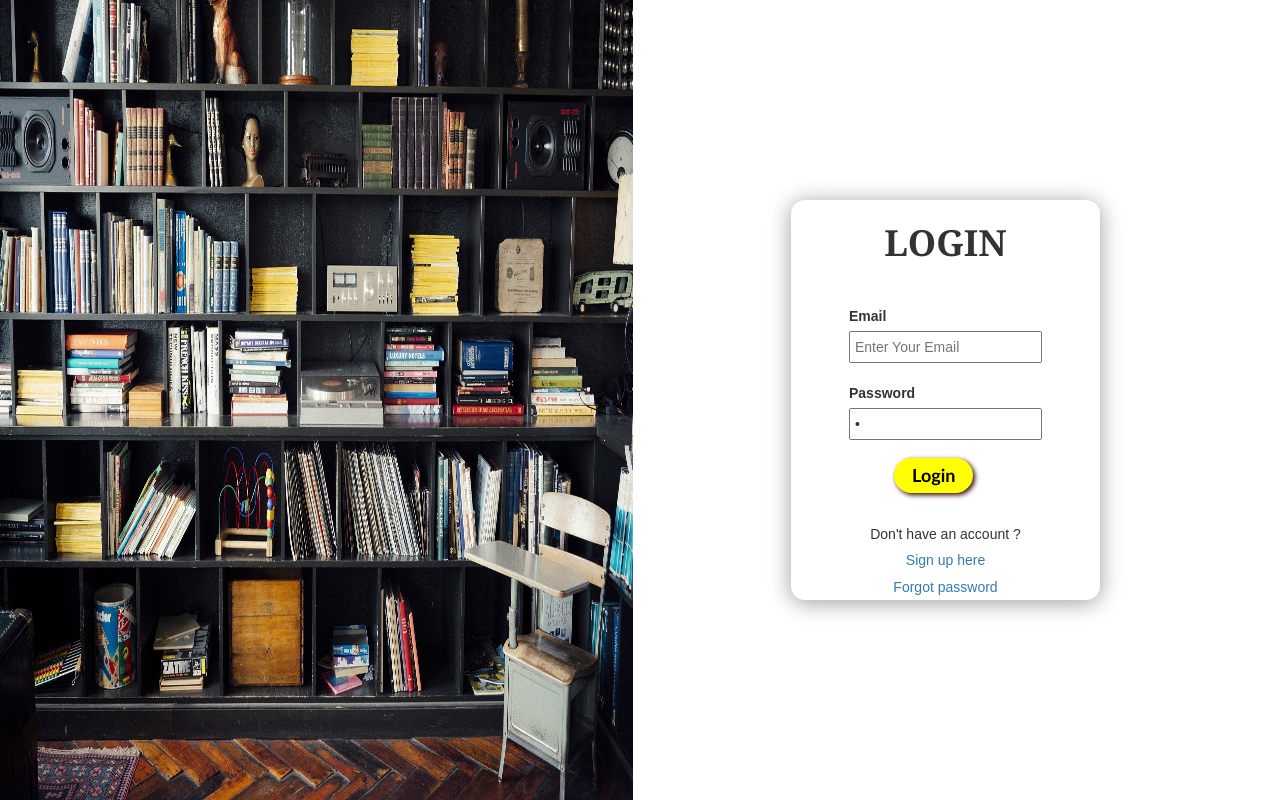
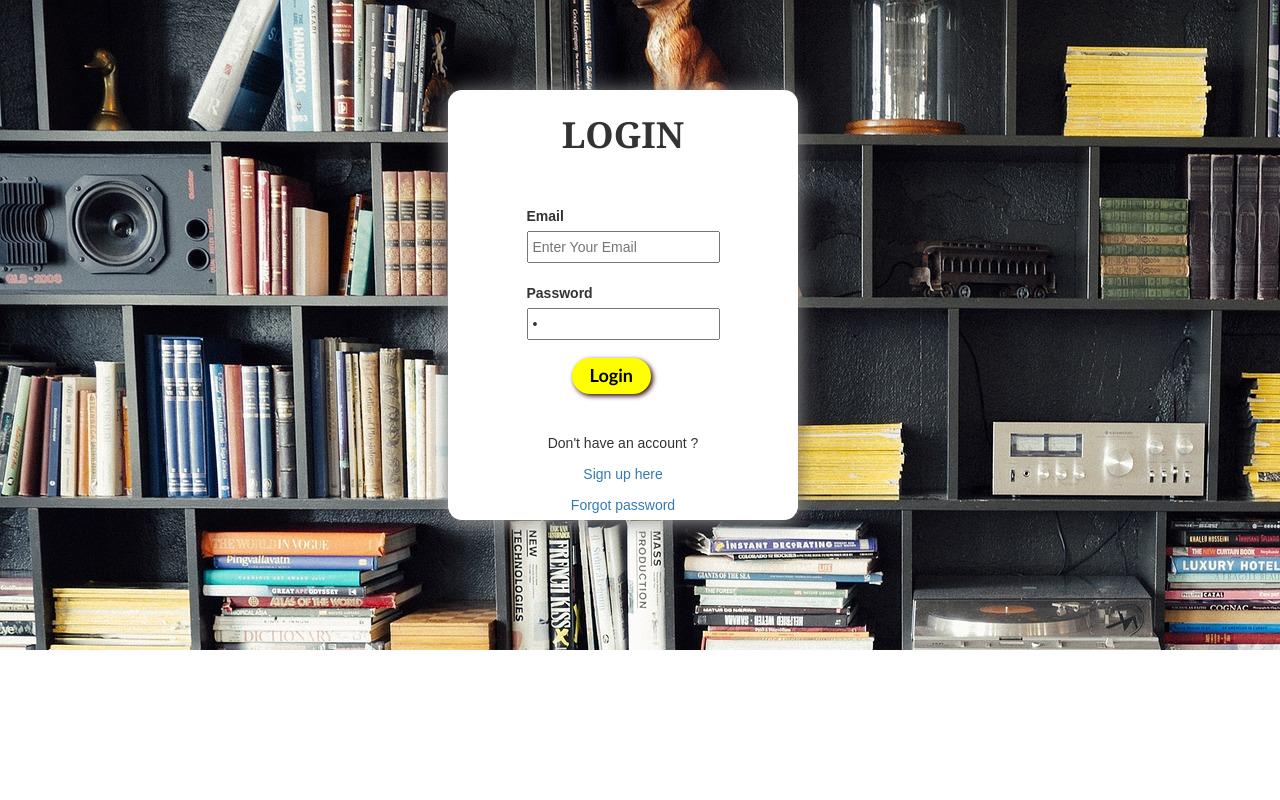
Before and after one commit to SeyonSuriya/e-commerce_system_with_API_-Group-, a React (Create React App) app in the folder frontend/: page /login in a window 1280 px wide. Built offline with nearby package versions, Linux system fonts and the light colour scheme.

Commit message:
the login form was separately shown

```diff
--- a/frontend/src/components/Loginform.js
+++ b/frontend/src/components/Loginform.js
@@ -45,12 +45,11 @@ export default function Loginform(props) {
   return (
     <section className="Login-container">
 
-    <div className="Login-background">
-    <img src={LoginBackgroundimg} alt="Login image" height="566px"/>
-    </div>
 
-    <div className ="login-content">
 
+    <div className ="login-image">
+
+     <div className="login-content">
     <h1> LOGIN</h1><br/>
 
 <form onSubmit={onCreate}>
@@ -85,6 +84,7 @@ export default function Loginform(props) {
 
 
         </div>
+        </div>
 
        </section>
 
--- a/frontend/src/components/loginform.css
+++ b/frontend/src/components/loginform.css
@@ -5,20 +5,19 @@
     justify-content: space-between;
 }
 
-.Login-background{
- width:100%;
-}
-
-.Login-background img{
-width:80%;
-height: 100vh;
+.login-image{
+    background-image: url('../assests/Login Background img.jpg');
+    width:100%;
+    height:650px;
 }
 
 .login-content{
     background-color:white;
-    width:  500px;
-    height: 400px;
-    margin-right: 180px;
+    width: 350px;
+    height: 430px;
+    margin-right: 50%;
+    margin-left: 35%;
+    margin-top: 90px;
     border-radius: 1em;
     box-shadow: 0 0.180em 1.60em rgb(156, 156, 156);
     display: flex;
@@ -26,6 +25,7 @@ height: 100vh;
     position: relative;
     align-items: center;
     justify-content: space-around;
+
 
 }
 .login-content h1{
```
